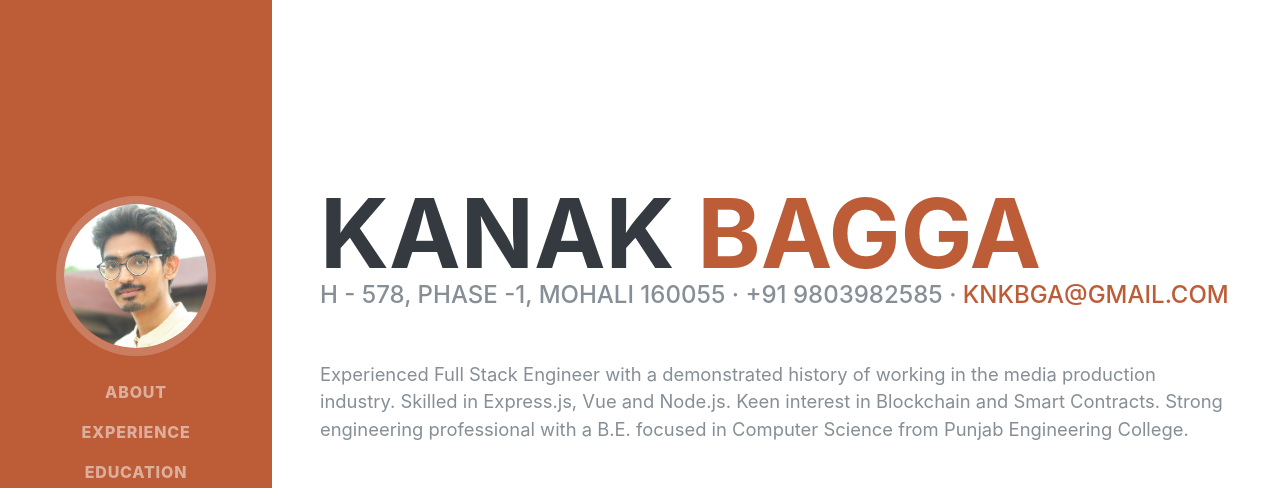
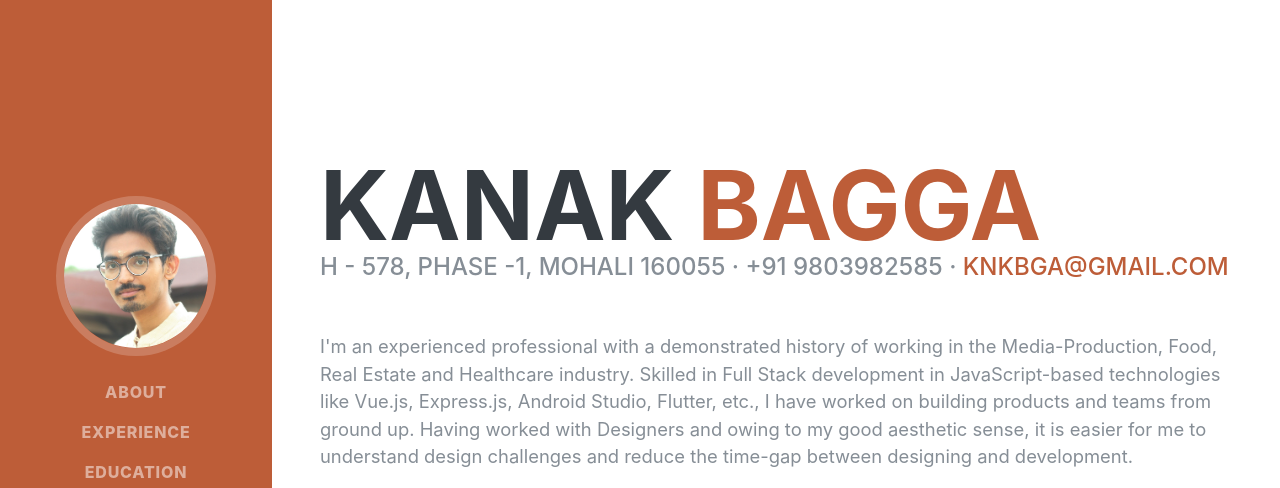
Before and after one commit to knkbga/portfolio, a website: page public/index.html in a window 1280 px wide. Shown: the top 488 px of the page. Drawn offline with Linux system fonts and the light colour scheme; a web font is replaced by a local one.

Commit message:
brief update

```diff
--- a/public/index.html
+++ b/public/index.html
@@ -66,10 +66,16 @@
             <div class="subheading mb-5">H - 578, Phase -1, Mohali 160055 · +91 9803982585 ·
                <a href="mailto:knkbga@gmail.com">knkbga@gmail.com</a>
             </div>
-            <p class="lead mb-5">Experienced Full Stack Engineer with a demonstrated history of working in the media
-               production industry. Skilled in Express.js, Vue and Node.js. Keen interest in Blockchain and Smart
-               Contracts. Strong engineering professional with a B.E. focused in Computer Science from Punjab
-               Engineering College.</p>
+            <p class="lead mb-5">I'm an experienced professional with a demonstrated history of working in the
+               Media-Production, Food, Real Estate and
+               Healthcare industry. Skilled in Full Stack development in JavaScript-based technologies like Vue.js,
+               Express.js, Android
+               Studio, Flutter, etc., I have worked on building products and teams from ground up. Having worked with
+               Designers and
+               owing to my good aesthetic sense, it is easier for me to understand design challenges and reduce the
+               time-gap between
+               designing and development.
+            </p>
             <p>
                <a target="_blank" class="resume-link" href="/resume.pdf">RESUME</a>
             </p>
```
